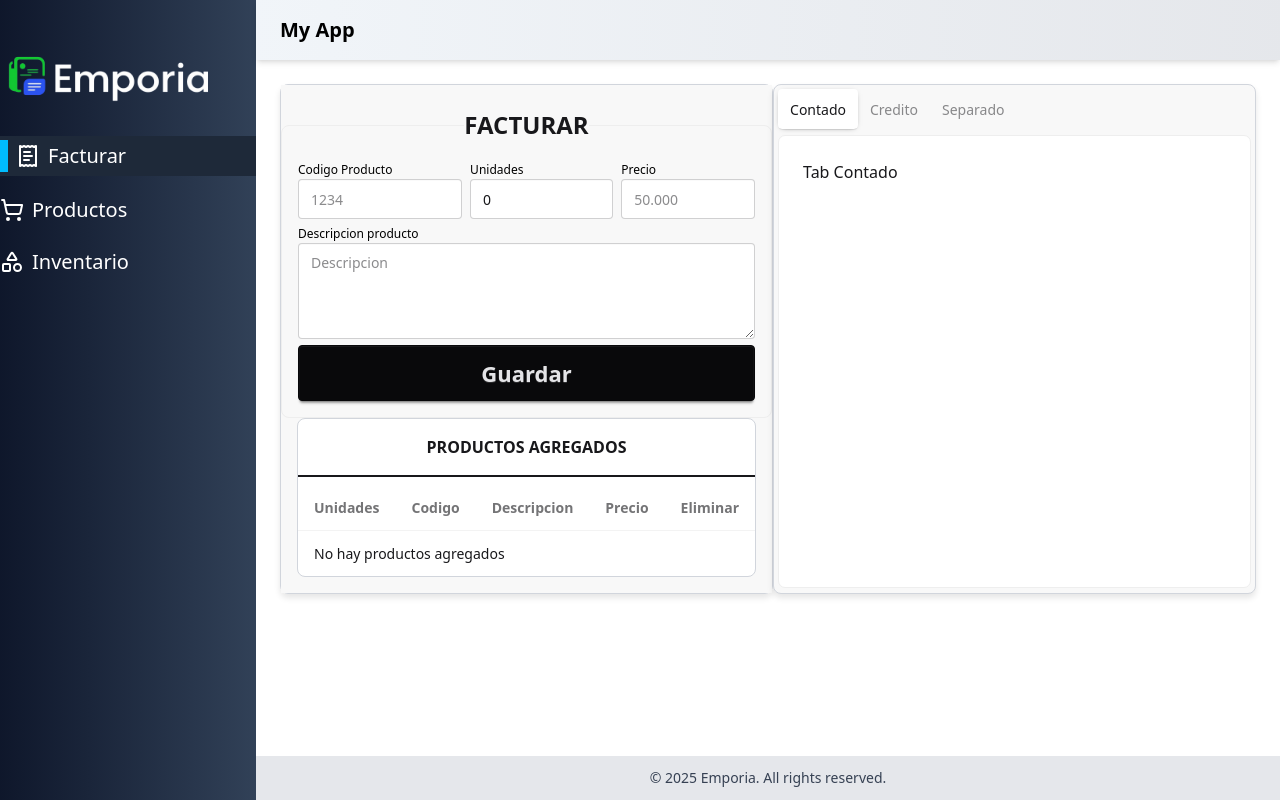
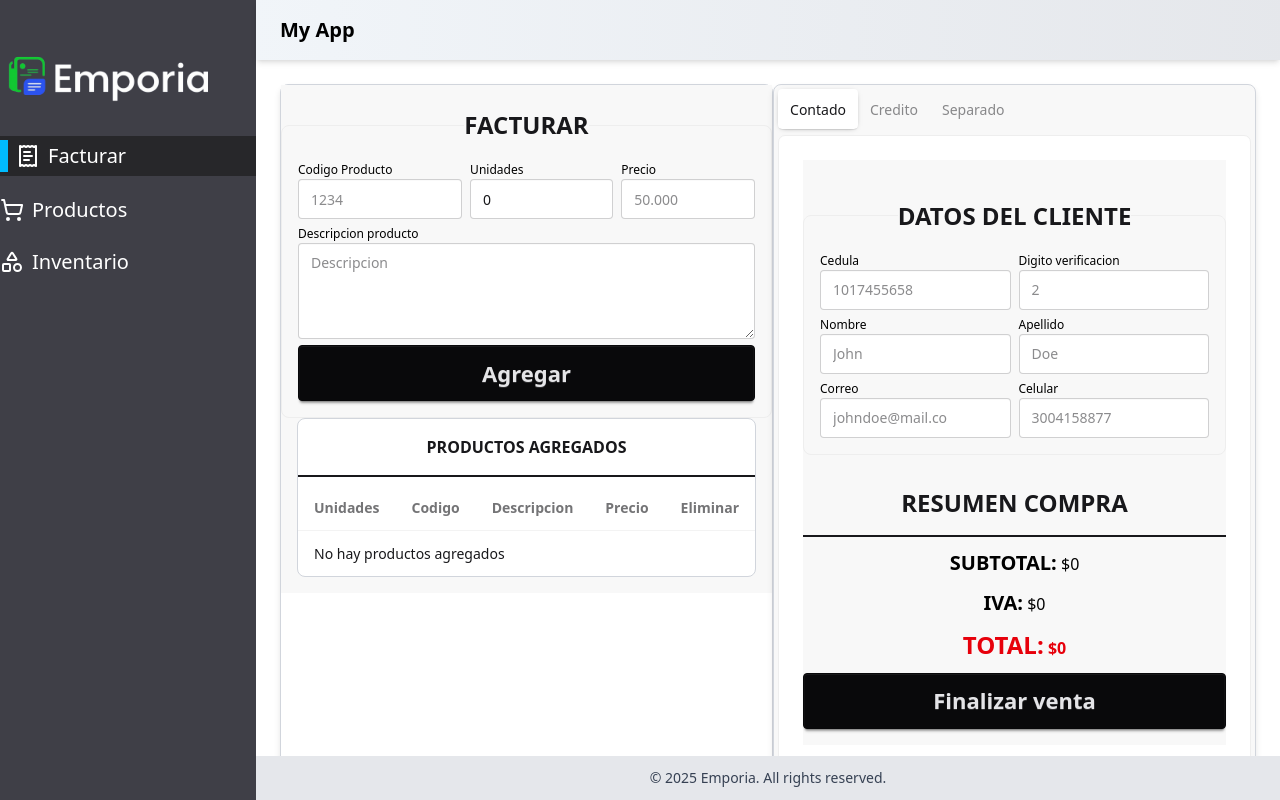
Before and after one commit to DaveB4r/emporia-demo, a React (Vite) app: page /facturar in a window 1280 px wide. Built offline with nearby package versions, Linux system fonts and the light colour scheme.

Commit message:
client data

```diff
--- a/src/components/facturar/GeneralForm.tsx
+++ b/src/components/facturar/GeneralForm.tsx
@@ -1,4 +1,3 @@
-import { X } from "lucide-react";
 import type { IProducto } from "../../interfaces/IProducto";
 import {
   useEffect,
@@ -8,6 +7,8 @@ import {
   type SetStateAction,
 } from "react";
 import ToastMessage from "../resources/ToastMessage";
+import TableProductos from "./TableProductos";
+import { formatWithSeparator } from "../../utils/formatValue";
 
 type Props = {
   productos: IProducto[];
@@ -39,11 +40,6 @@ const GeneralForm = ({ productos, setProductos }: Props) => {
     }, 3000);
     return () => clearTimeout(timer);
   }, [toastInfo]);
-
-  const formatWithSeparator = (value: string) => {
-    const cleaned = value.replace(/[^\d]/g, "");
-    return cleaned ? Number(cleaned).toLocaleString("es-CO") : "";
-  };
 
   const handleSubmit = (e: FormEvent) => {
     e.preventDefault();
@@ -147,45 +143,16 @@ const GeneralForm = ({ productos, setProductos }: Props) => {
           type="submit"
           className="btn btn-neutral btn-xs sm:btn-sm md:btn-md lg:btn-lg xl:btn-xl"
         >
-          Guardar
+          Agregar
         </button>
       </fieldset>
       <div className="over-flow-x-auto flex flex-col gap-2 bg-white border border-gray-300 rounded-lg mx-4">
-        <div className="w-full border-b-2 ">
+        <div className="w-full border-b-2">
           <h3 className="py-4 uppercase  text-center font-bold">
             Productos agregados
           </h3>
         </div>
-        <table className="table table-zebra">
-          <thead>
-            <tr>
-              <th>Unidades</th>
-              <th>Codigo</th>
-              <th>Descripcion</th>
-              <th>Precio</th>
-              <th>Eliminar</th>
-            </tr>
-          </thead>
-          <tbody>
-            {productos.length > 0 ? (
-              productos.map((item, index) => (
-                <tr key={index}>
-                  <td>{item.unidades}</td>
-                  <td>{item.codigo}</td>
-                  <td>{item.descripcion}</td>
-                  <td>$ {item.precio}</td>
-                  <td>
-                    <X className="cursor-pointer text-red-500" />
-                  </td>
-                </tr>
-              ))
-            ) : (
-              <tr>
-                <td colSpan={5}>No hay productos agregados</td>
-              </tr>
-            )}
-          </tbody>
-        </table>
+        <TableProductos productos={productos} setProductos={setProductos} />
       </div>
     </form>
   );
--- /dev/null
+++ b/src/components/facturar/TableProductos.tsx
@@ -0,0 +1,52 @@
+import { X } from "lucide-react";
+import type { IProducto } from "../../interfaces/IProducto";
+import type { Dispatch, SetStateAction } from "react";
+
+type Props = {
+  productos: IProducto[];
+  setProductos: Dispatch<SetStateAction<IProducto[]>>;
+};
+
+const TableProductos = ({ productos, setProductos }: Props) => {
+  const deleteProducto = (id: string) => {
+    setProductos((prev) => prev.filter((producto) => producto.id != id));
+  };
+
+  return (
+    <table className="table table-zebra">
+      <thead>
+        <tr>
+          <th>Unidades</th>
+          <th>Codigo</th>
+          <th>Descripcion</th>
+          <th>Precio</th>
+          <th>Eliminar</th>
+        </tr>
+      </thead>
+      <tbody>
+        {productos.length > 0 ? (
+          productos.map((item, index) => (
+            <tr key={index}>
+              <td>{item.unidades}</td>
+              <td>{item.codigo}</td>
+              <td>{item.descripcion}</td>
+              <td>$ {item.precio}</td>
+              <td>
+                <X
+                  onClick={() => deleteProducto(item.id)}
+                  className="cursor-pointer text-red-500"
+                />
+              </td>
+            </tr>
+          ))
+        ) : (
+          <tr>
+            <td colSpan={5}>No hay productos agregados</td>
+          </tr>
+        )}
+      </tbody>
+    </table>
+  );
+};
+
+export default TableProductos;
--- /dev/null
+++ b/src/components/facturar/contado/DatosCliente.tsx
@@ -0,0 +1,85 @@
+const DatosCliente = () => {
+  return (
+    <form className="flex flex-col py-4">
+      <fieldset className="fieldset border-base-300 rounded-box border p-4">
+        <legend className="fieldset-legend uppercase font-bold text-2xl text-center">
+          datos del cliente
+        </legend>
+        <div className="flex gap-2">
+          <div className="form-control w-full">
+            <label htmlFor="cedula" className="label text-black">
+              Cedula
+            </label>
+            <input
+              type="text"
+              id="cedula"
+              className="input"
+              placeholder="1017455658"
+            />
+          </div>
+          <div className="form-control w-full">
+            <label htmlFor="verificacion" className="label text-black">
+              Digito verificacion
+            </label>
+            <input
+              type="number"
+              id="verificacion"
+              className="input"
+              placeholder="2"
+            />
+          </div>
+        </div>
+        <div className="flex gap-2">
+          <div className="form-control w-full">
+            <label htmlFor="nombre" className="label text-black">
+              Nombre
+            </label>
+            <input
+              type="text"
+              id="nombre"
+              className="input"
+              placeholder="John"
+            />
+          </div>
+          <div className="form-control w-full">
+            <label htmlFor="apellido" className="label text-black">
+              Apellido
+            </label>
+            <input
+              type="text"
+              id="apellido"
+              className="input"
+              placeholder="Doe"
+            />
+          </div>
+        </div>
+        <div className="flex gap-2">
+          <div className="form-control w-full">
+            <label htmlFor="correo" className="label text-black">
+              Correo
+            </label>
+            <input
+              type="email"
+              id="correo"
+              className="input"
+              placeholder="johndoe@mail.co"
+            />
+          </div>
+          <div className="form-control w-full">
+            <label htmlFor="celular" className="label text-black">
+              Celular
+            </label>
+            <input
+              type="tel"
+              id="celular"
+              className="input"
+              placeholder="3004158877"
+            />
+          </div>
+        </div>
+      </fieldset>
+    </form>
+  );
+};
+
+export default DatosCliente;
--- /dev/null
+++ b/src/components/facturar/contado/TabContado.tsx
@@ -0,0 +1,59 @@
+import { useEffect, useState } from "react";
+import type { IProducto } from "../../../interfaces/IProducto";
+import DatosCliente from "./DatosCliente";
+import { formatWithSeparator } from "../../../utils/formatValue";
+
+type Props = {
+  productos: IProducto[];
+};
+
+const TabContado = ({ productos }: Props) => {
+  const [subtotal, setSubtotal] = useState(0);
+  const [iva, setIva] = useState(0);
+
+  useEffect(() => {
+    if (productos.length > 0) {
+      let subTotal = 0;
+      productos.map((producto) => {
+        subTotal +=
+          Number(String(producto.precio).replaceAll(".", "")) *
+          producto.unidades;
+      });
+      setIva(subTotal * 0.19);
+      setSubtotal(subTotal);
+    }
+  }, [productos]);
+
+  return (
+    <div className="flex flex-col w-full bg-base-200 py-4">
+      <DatosCliente />
+      <div className="flex flex-col w-full gap-3">
+        <div className="w-full border-b-2">
+          <h3 className="py-4 uppercase text-center font-bold text-2xl">
+            resumen compra
+          </h3>
+        </div>
+        <p className="text-black text-center">
+          <span className="text-xl uppercase font-bold">subtotal:</span>
+          {" $"}
+          {formatWithSeparator(String(subtotal))}
+        </p>
+        <p className="text-black text-center">
+          <span className="text-xl uppercase font-bold">iva:</span>
+          {" $"}
+          {formatWithSeparator(String(iva))}
+        </p>
+        <p className="text-center text-red-600 font-bold">
+          <span className="text-2xl uppercase font-black">total:</span>
+          {" $"}
+          {formatWithSeparator(String(subtotal + iva))}
+        </p>
+        <button className="btn btn-neutral btn-xs sm:btn-sm md:btn-md lg:btn-lg xl:btn-xl">
+          Finalizar venta
+        </button>
+      </div>
+    </div>
+  );
+};
+
+export default TabContado;
--- a/src/components/includes/Sidebar.tsx
+++ b/src/components/includes/Sidebar.tsx
@@ -4,11 +4,11 @@ import { Link, useLocation } from "react-router-dom";
 const Sidebar = () => {
   const location = useLocation();
   return (
-    <aside className="w-64 border-none bg-gradient-to-r from-slate-900 to-slate-700 text-white h-full py-6 space-y-4">
+    <aside className="w-64 border-none bg-zinc-700 text-white h-full py-6 space-y-4">
       <nav className="flex flex-col space-y-4">
         <ul className="space-y-4 w-full">
           <li className="p-2">
-            <Link to="/" className="hover:text-gray-300">
+            <Link to="/" className="hover:text-zinc-300">
               <img
                 src="/images/logo-white.png"
                 alt="logo"
@@ -19,34 +19,34 @@ const Sidebar = () => {
           </li>
           <li
             className={`${
-              location.pathname === "/facturar" && "bg-gray-800"
-            } hover:bg-gray-800`}
+              location.pathname === "/facturar" && "bg-zinc-800"
+            } hover:bg-zinc-800`}
           >
             <Link
               to="/facturar"
-              className="flex gap-2 text-xl hover:text-gray-300 items-center py-1"
+              className="flex gap-2 text-xl hover:text-zinc-300 items-center py-1"
             >
               {location.pathname === "/facturar" && <span className="bg-sky-400 h-8 w-2" />}
               <ReceiptText /> Facturar
             </Link>
           </li>
           <li className={`${
-              location.pathname === "/productos" && "bg-gray-800"
-            } hover:bg-gray-800`}>
+              location.pathname === "/productos" && "bg-zinc-800"
+            } hover:bg-zinc-800`}>
             <Link
               to="/productos"
-              className="flex gap-2 text-xl hover:text-gray-300 items-center py-1"
+              className="flex gap-2 text-xl hover:text-zinc-300 items-center py-1"
             >
               {location.pathname === "/productos" && <span className="bg-sky-400 h-8 w-2 rounded-sm" />}
               <ShoppingCart /> Productos
             </Link>
           </li>
           <li className={`${
-              location.pathname === "/inventario" && "bg-gray-800"
-            } hover:bg-gray-800`}>
+              location.pathname === "/inventario" && "bg-zinc-800"
+            } hover:bg-zinc-800`}>
             <Link
               to="/inventario"
-              className="flex gap-2 text-xl hover:text-gray-300 items-center py-1"
+              className="flex gap-2 text-xl hover:text-zinc-300 items-center py-1"
             >
               {location.pathname === "/inventario" && <span className="bg-sky-400 h-8 w-2 rounded-sm" />}
               <Shapes /> Inventario
--- a/src/pages/Facturar.tsx
+++ b/src/pages/Facturar.tsx
@@ -1,6 +1,7 @@
 import { useState } from "react";
 import GeneralForm from "../components/facturar/GeneralForm";
 import type { IProducto } from "../interfaces/IProducto";
+import TabContado from "../components/facturar/contado/TabContado";
 
 const Facturar = () => {
   const [productos, setProductos] = useState<IProducto[]>([]);
@@ -19,7 +20,7 @@ const Facturar = () => {
           defaultChecked
         />
         <div className="tab-content bg-base-100 border-base-300 p-6">
-          Tab Contado
+          <TabContado productos={productos} />
         </div>
         <input
           type="radio"
--- /dev/null
+++ b/src/utils/formatValue.ts
@@ -0,0 +1,4 @@
+export const formatWithSeparator = (value: string) => {
+  const cleaned = value.replace(/[^\d]/g, "");
+  return cleaned ? Number(cleaned).toLocaleString("es-CO") : "";
+};
```
